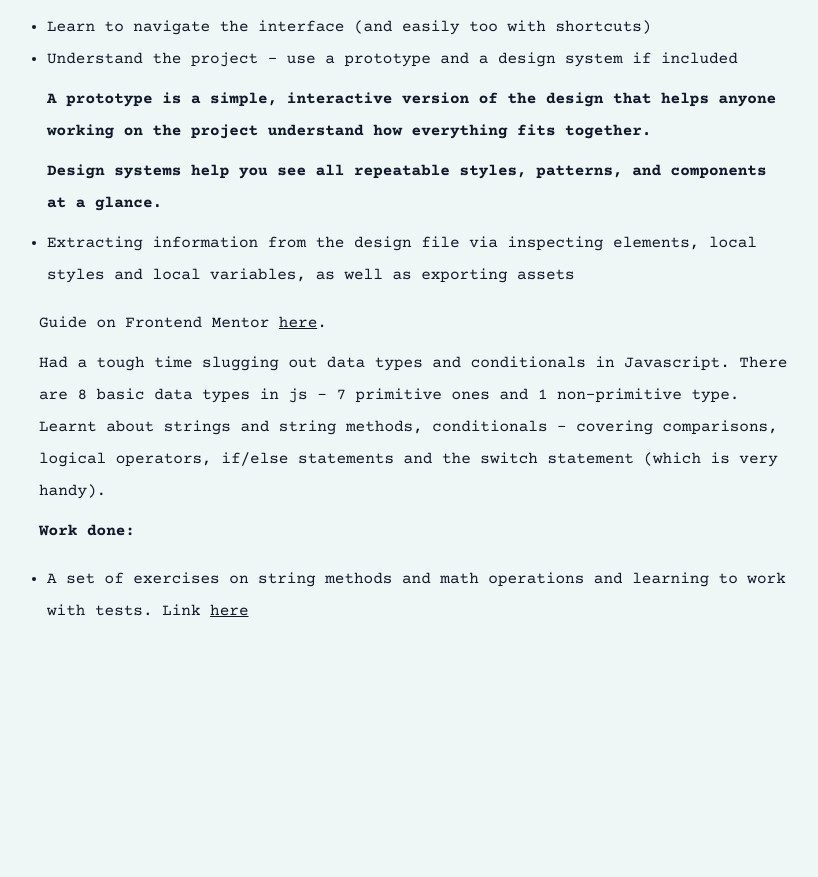
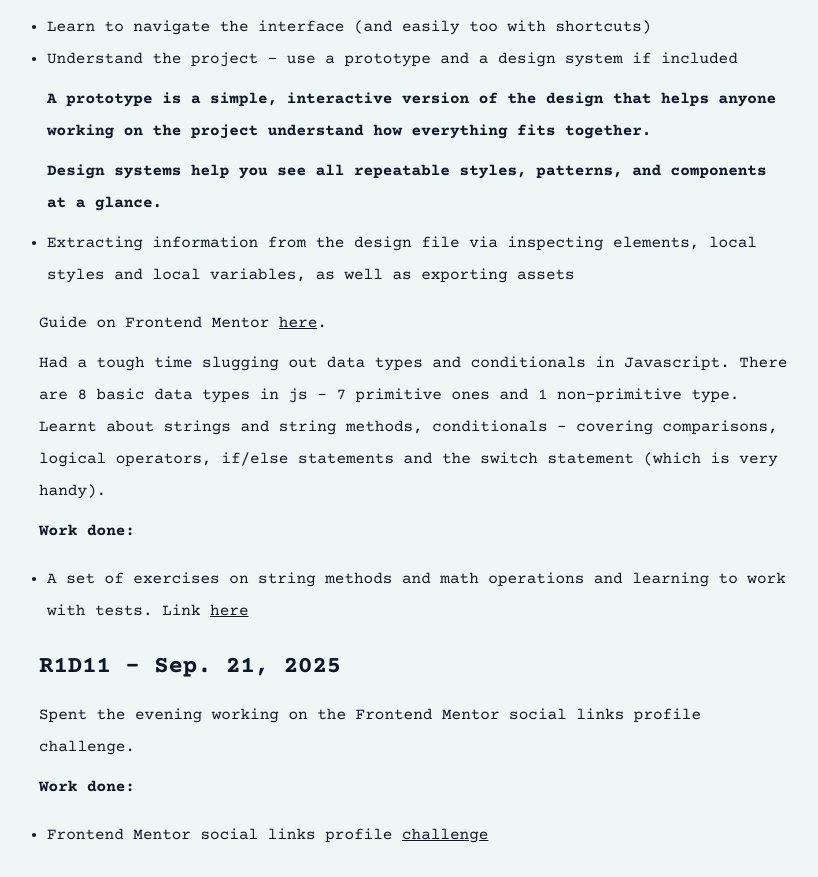
Before and after one commit to odunlemi/r-logs, a plain HTML site: page site/index.html in a window 1280 px wide. Shown: the part 5519-6396 px from the top of the page, without its empty margins (221-1039 px from the left). Before the commit the page ends 6172 px from the top, so only its background shows below. Drawn offline with nearby package versions, Linux system fonts and the light colour scheme.

Commit message:
update: r1-log for R1D11 - Sep. 21, 2025

```diff
--- a/site/index.html
+++ b/site/index.html
@@ -182,6 +182,17 @@
                 <li>A set of exercises on string methods and math operations and learning to work with tests. Link <a href="https://github.com/odunlemi/javascript-exercises">here</a></li>
             </ul>
         </div>
+
+        <div class="log">
+            <h2>R1D11 - Sep. 21, 2025</h2>
+
+            <p>Spent the evening working on the Frontend Mentor social links profile challenge.</p>
+
+            <p><span class="highlight">Work done:</span></p>
+            <ul>
+                <li>Frontend Mentor social links profile <a href="https://odunlemi.github.io/social-links-profile/">challenge</a></li>
+            </ul>
+        </div>
     </div>
 </body>
 </html>
```
Also changed, not shown: images/screenshot-social-links-profile.png (added), 1 other file.
